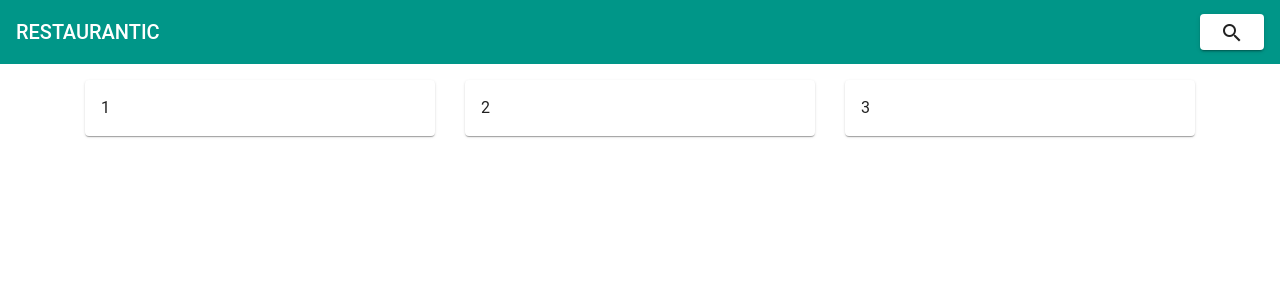
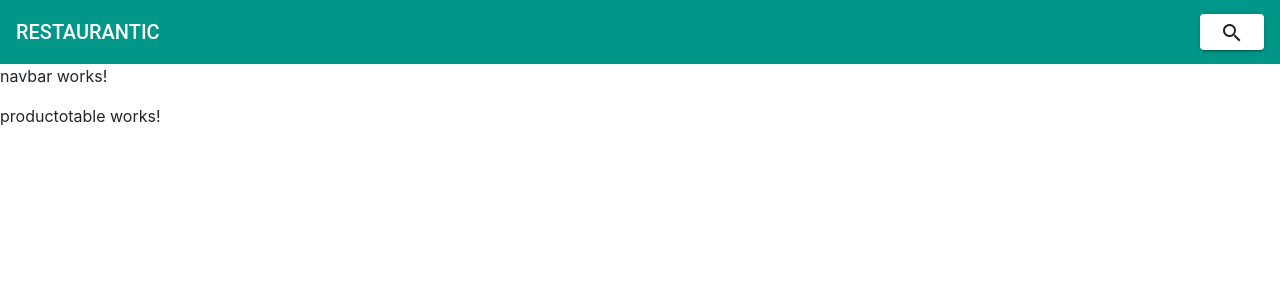
Before and after one commit to joseluis8906/restaurantetic-gui, an Angular app: page / in a window 1280 px wide. Shown: the top 300 px of the page. Built offline with nearby package versions, Linux system fonts and the light colour scheme.

Commit message:
On branch master  Changes to be committed: 	modified:   src/app/app.component.html

```diff
--- a/src/app/app.component.html
+++ b/src/app/app.component.html
@@ -1,12 +1,3 @@
-<!--The content below is only a placeholder and can be replaced.-->
-<header>
-  <app-titlebar></app-titlebar>
-</header>
-
-<section class="container">
-  <div class="row justify-content-between producto-row">
-    <div class="col-sm-4"><mat-card class="producto-card">1</mat-card></div>
-    <div class="col-sm-4"><mat-card class="producto-card">2</mat-card></div>
-    <div class="col-sm-4"><mat-card class="producto-card">3</mat-card></div>
-  </div>
-</section>
+<app-titlebar></app-titlebar>
+<app-navbar></app-navbar>
+<app-productotable></app-productotable>
```
